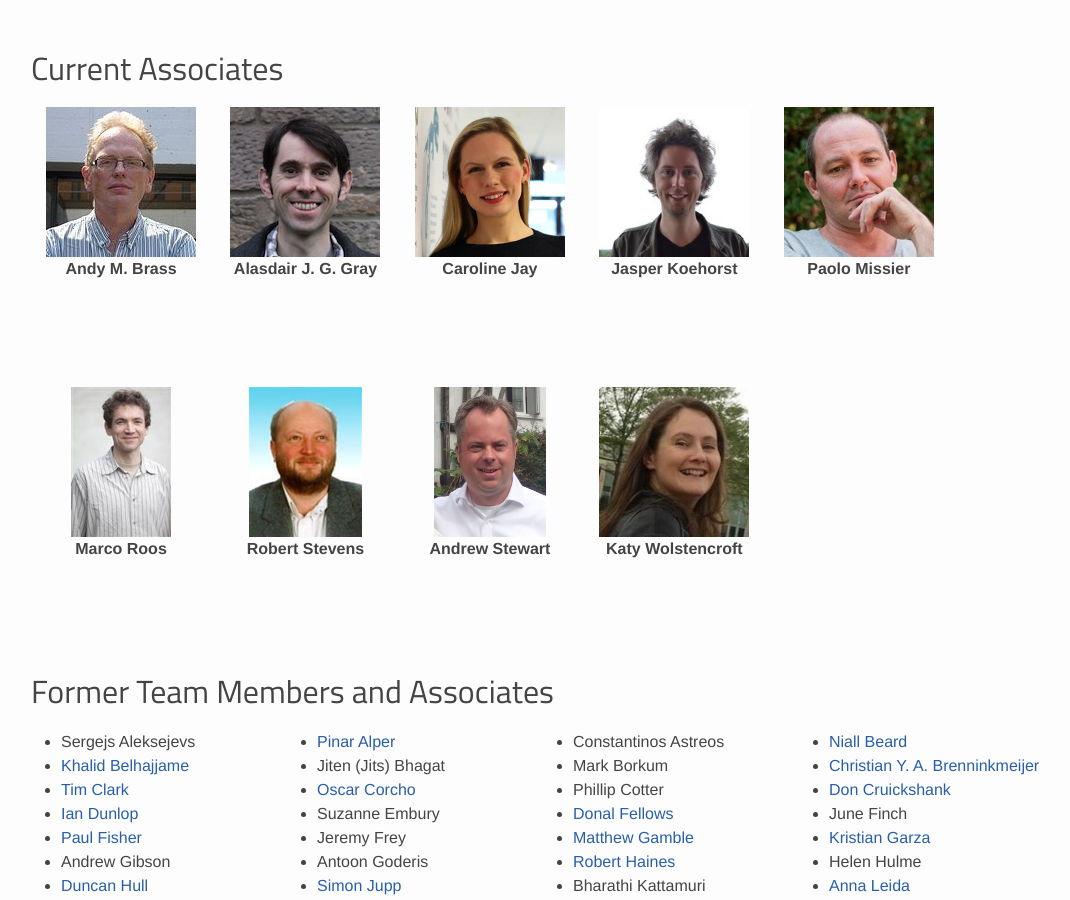
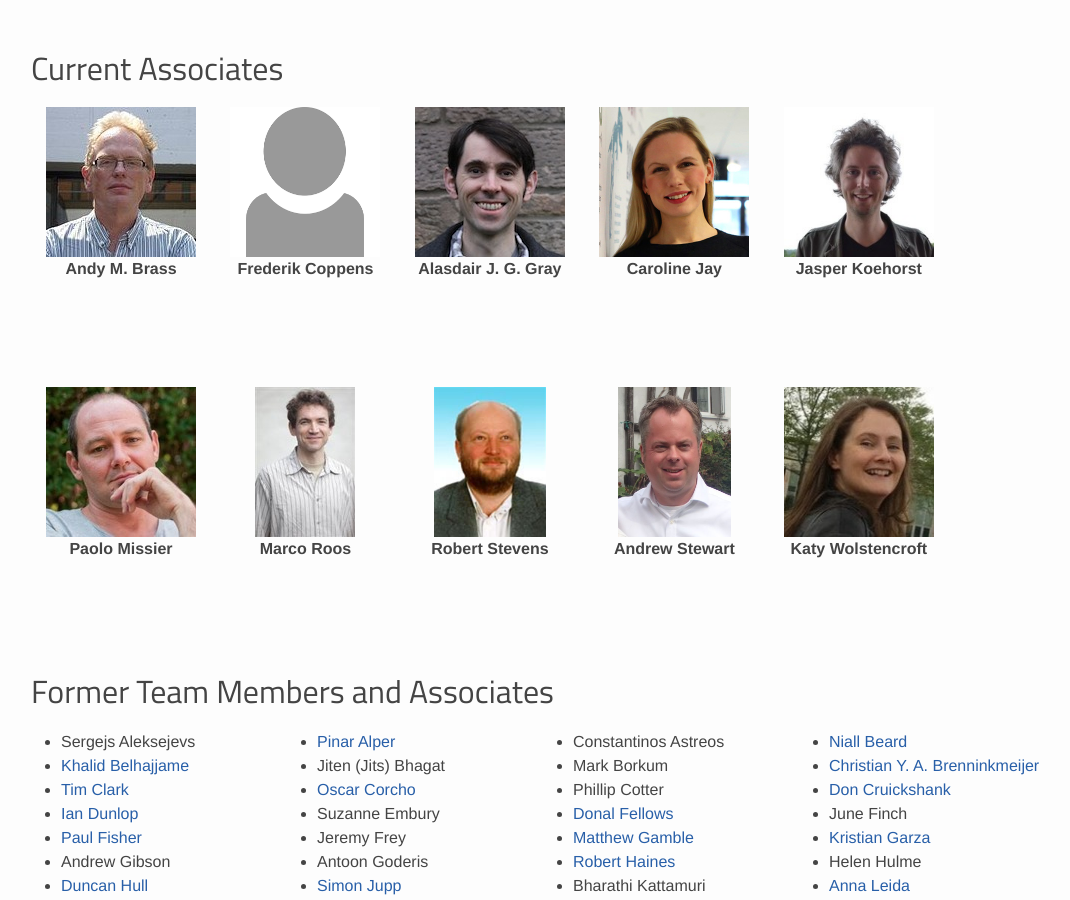
Before and after one commit to eScienceLab/eScienceLab.github.io, a Jekyll site: the page built from people.md, in a window 1280 px wide and 900 px high, scrolled down 1670 px. Shown: the whole window, without its empty margins (69-1139 px from the left). Built offline with Jekyll 4.4.1, drawn with Linux system fonts in a browser that asks for light colours; comment, search, counter and statistics services are not loaded.

Commit message:
Added Frederik as associate

```diff
--- a/people.md
+++ b/people.md
@@ -27,6 +27,7 @@ staff:
   role: Software Developer
 - name: Paul Brack
   orcid: 0000-0002-5432-2748
+  img: no-photo.png
   role: Research Associate
 - name: Chris Child
   orcid: 0000-0003-0758-6908
@@ -80,6 +81,9 @@ associate:
   orcid: 0000-0002-0389-7058
   url: http://www.manchester.ac.uk/research/andy.brass/personaldetails
   img: andy_brass-sm.jpg
+- name: Frederik Coppens
+  orcid: 0000-0001-6565-5145
+  img: no-photo.png
 - name: Alasdair J. G. Gray
   orcid: 0000-0002-5711-4872
   img: alasdair-gray.jpg
```
